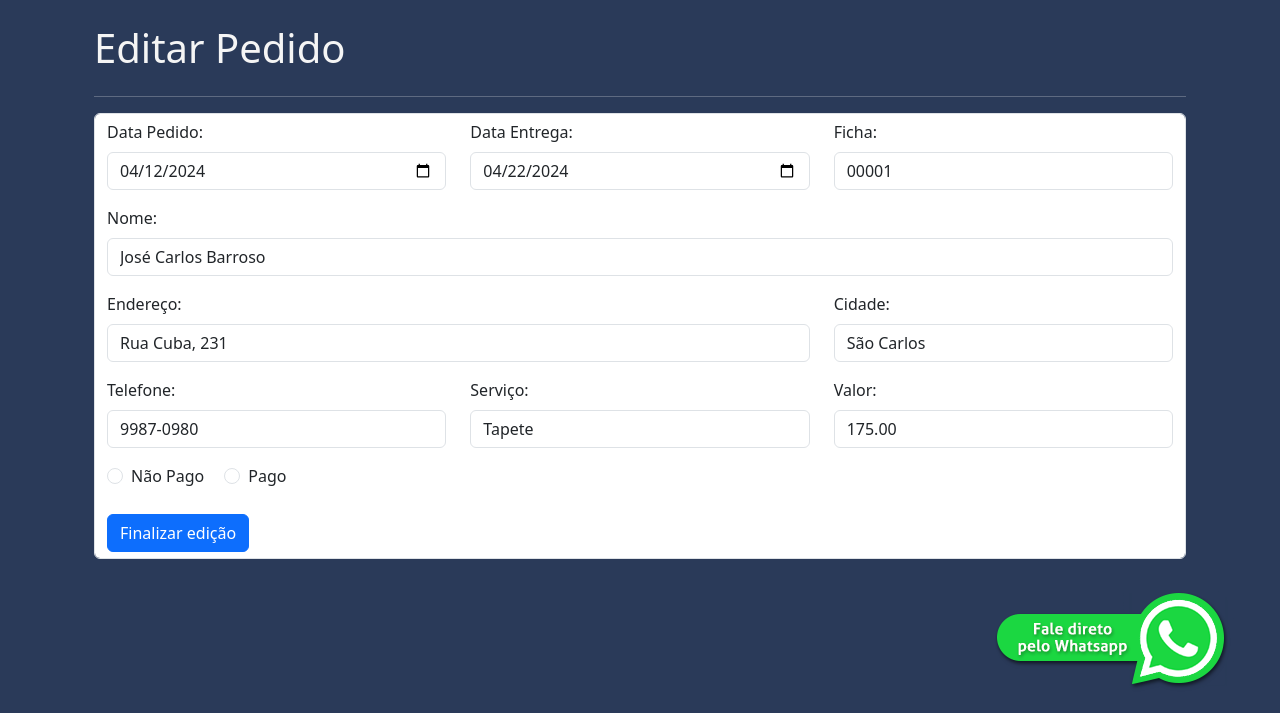
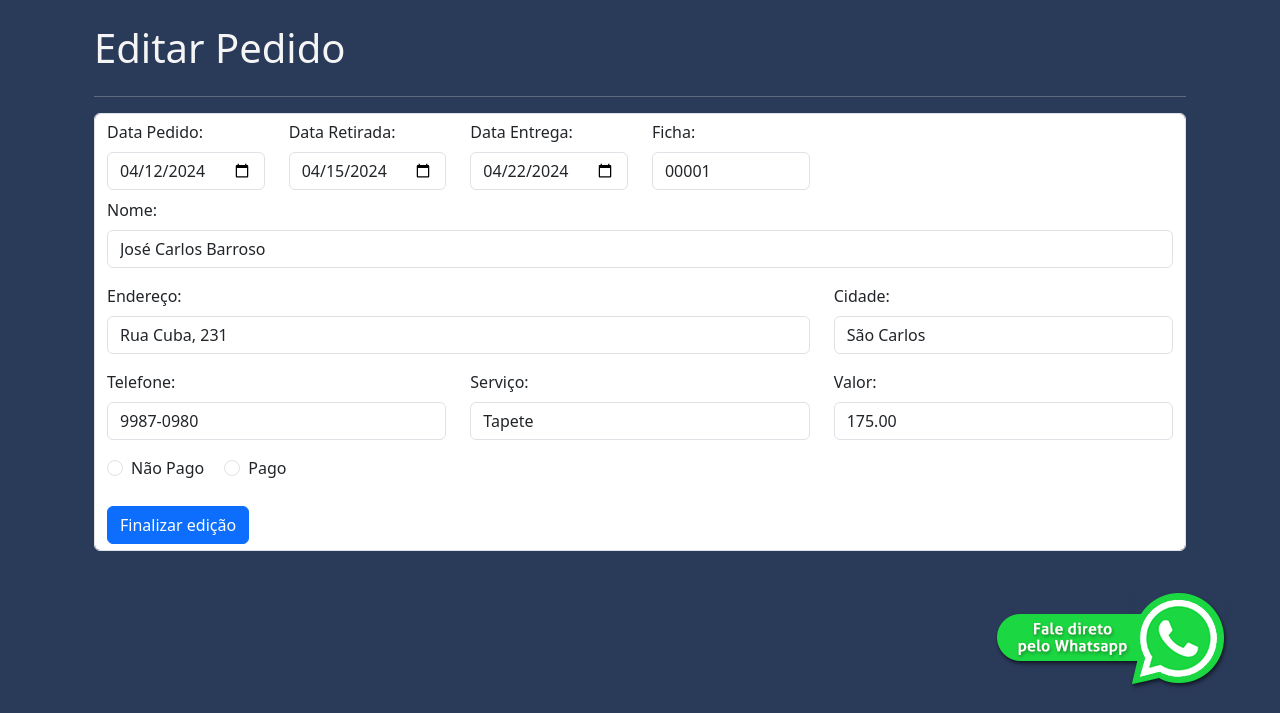
Before and after one commit to mar-santos/projeto_integrador, a Flask app: page /editar_pedido/1 in a window 1280 px wide. Shown: the part 56-769 px from the top of the page. Run offline with Flask 3, Linux system fonts and the light colour scheme; data comes from the database, SQL or seed files in the repository; both versions use the stored data as it was after the commit.

```diff
--- a/app.py
+++ b/app.py
@@ -22,8 +22,9 @@ db.init_app(app)
 class Product(db.Model):
     __tablename__ = "pedido"
     id_pedido = db.Column(db.Integer, primary_key=True)
-    data_pedido = db.Column(db.String(100))
-    data_entrega = db.Column(db.String(100))
+    data_pedido = db.Column(db.String(30))
+    data_retirada = db.Column(db.String(30))
+    data_entrega = db.Column(db.String(30))
     id_ficha = db.Column(db. String(30))
     nome = db.Column(db.String(200), nullable=False)
     endereco = db.Column(db.String(250))
@@ -35,6 +36,7 @@ class Product(db.Model):
 
 def __init__(self,
              data_pedido: str,
+             data_retirada: str,
              data_entrega: str,
              id_ficha: str,
              nome: str,
@@ -46,6 +48,7 @@ def __init__(self,
              status: str) -> None:
 
     self.data_pedido = data_pedido
+    self.data_retirada = data_retirada
     self.data_entrega = data_entrega
     self.id_ficha = id_ficha
     self.nome = nome
@@ -141,29 +144,7 @@ def verificar_autenticacao():
             return redirect("/erro_pagina_403")
 
 
-# Definição das rotas dinâmicas. CRUD de pedidos e despesas
-@app.route("/listar_pedidos", methods=['GET', 'POST'])
-def listar_pedidos():
-    if request.method == "POST":
-        termo = request.form["pesquisa"]
-        resultado = db.session.execute(db.select(Product).filter(
-            (Product.data_pedido.like(f'%{termo}%')) |
-            (Product.data_entrega.like(f'%{termo}%')) |
-            (Product.id_ficha.like(f'%{termo}%')) |
-            (Product.nome.like(f'%{termo}%')) |
-            (Product.endereco.like(f'%{termo}%')) |
-            (Product.cidade.like(f'%{termo}%')) |
-            (Product.telefone.like(f'%{termo}%')) |
-            (Product.servico.like(f'%{termo}%')) |
-            (Product.valor.like(f'%{termo}%')) |
-            (Product.status.like(f'%{termo}%')))
-        ).scalars()
-        return render_template('pedidos.html', pedidos=resultado)
-    else:
-        pedidos = db.session.execute(db.select(Product)).scalars()
-        return render_template('pedidos.html', pedidos=pedidos)
-
-
+# Definição das rotas dinâmicas. CRUD de pedidos
 @app.route("/cadastrar_pedido", methods=["GET", "POST"])
 def cadastrar_pedido():
     if request.method == "POST":
@@ -172,6 +153,7 @@ def cadastrar_pedido():
             dados = request.form
             pedido = Product(
                 data_pedido=dados["data_pedido"],
+                data_retirada=dados["data_retirada"],
                 data_entrega=dados["data_entrega"],
                 id_ficha=dados["id_ficha"],
                 nome=dados["nome"],
@@ -192,6 +174,29 @@ def cadastrar_pedido():
         return render_template("cadastrar_pedido.html")
 
 
+@app.route("/listar_pedidos", methods=['GET', 'POST'])
+def listar_pedidos():
+    if request.method == "POST":
+        termo = request.form["pesquisa"]
+        resultado = db.session.execute(db.select(Product).filter(
+            (Product.data_pedido.like(f'%{termo}%')) |
+            (Product.data_retirada.like(f'%{termo}%')) |
+            (Product.data_entrega.like(f'%{termo}%')) |
+            (Product.id_ficha.like(f'%{termo}%')) |
+            (Product.nome.like(f'%{termo}%')) |
+            (Product.endereco.like(f'%{termo}%')) |
+            (Product.cidade.like(f'%{termo}%')) |
+            (Product.telefone.like(f'%{termo}%')) |
+            (Product.servico.like(f'%{termo}%')) |
+            (Product.valor.like(f'%{termo}%')) |
+            (Product.status.like(f'%{termo}%')))
+        ).scalars()
+        return render_template('pedidos.html', pedidos=resultado)
+    else:
+        pedidos = db.session.execute(db.select(Product)).scalars()
+        return render_template('pedidos.html', pedidos=pedidos)
+
+
 @app.route("/editar_pedido/<int:id_pedido>", methods=["GET", "POST"])
 def editar_pedido(id_pedido):
     if request.method == "POST":
@@ -199,6 +204,7 @@ def editar_pedido(id_pedido):
         pedido = db.session.execute(db.select(Product).filter(Product.id_pedido == id_pedido)).scalar()
 
         pedido.data_pedido = dados_editados["data_pedido"]
+        pedido.data_retirada = dados_editados["data_retirada"]
         pedido.data_entrega = dados_editados["data_entrega"]
         pedido.id_ficha = dados_editados["id_ficha"]
         pedido.nome = dados_editados["nome"]
@@ -225,22 +231,7 @@ def deletar_pedido(id_pedido):
     return redirect("/listar_pedidos")
 
 
-@app.route("/listar_despesas", methods=['GET', 'POST'])
-def listar_despesas():
-    if request.method == "POST":
-        termo = request.form["pesquisa"]
-        resultado = db.session.execute(db.select(Product2).filter(
-            (Product2.despesa_data.like(f'%{termo}%')) |
-            (Product2.despesa_nome.like(f'%{termo}%')) |
-            (Product2.despesa_qtde.like(f'%{termo}%')) |
-            (Product2.despesa_valor.like(f'%{termo}%')))
-        ).scalars()
-        return render_template('listar_despesas.html', despesa=resultado)
-    else:
-        despesas = db.session.execute(db.select(Product2)).scalars()
-        return render_template('listar_despesas.html', despesa=despesas)
-
-
+# Definição das rotas dinâmicas. CRUD de despesas
 @app.route("/cadastrar_despesas", methods=["GET", "POST"])
 def cadastrar_despesas():
     if request.method == "POST":
@@ -261,6 +252,22 @@ def cadastrar_despesas():
             return render_template("cadastrar_despesas.html", status=status)
     else:
         return render_template("cadastrar_despesas.html")
+
+
+@app.route("/listar_despesas", methods=['GET', 'POST'])
+def listar_despesas():
+    if request.method == "POST":
+        termo = request.form["pesquisa"]
+        resultado = db.session.execute(db.select(Product2).filter(
+            (Product2.despesa_data.like(f'%{termo}%')) |
+            (Product2.despesa_nome.like(f'%{termo}%')) |
+            (Product2.despesa_qtde.like(f'%{termo}%')) |
+            (Product2.despesa_valor.like(f'%{termo}%')))
+        ).scalars()
+        return render_template('listar_despesas.html', despesa=resultado)
+    else:
+        despesas = db.session.execute(db.select(Product2)).scalars()
+        return render_template('listar_despesas.html', despesa=despesas)
 
 
 @app.route("/editar_despesas/<int:id_despesa>", methods=["GET", "POST"])
@@ -390,4 +397,4 @@ def logout():
 if __name__ == "__main__":
     with app.app_context():
         db.create_all() # Criação do BD caso o mesmo não exista
-        app.run(debug=False)
+        app.run(debug=True)
--- a/templates/cadastrar_pedido.html
+++ b/templates/cadastrar_pedido.html
@@ -17,6 +17,12 @@
                 <div class="mb-2">
                     <label for="exampleFormControlInput1" class="form-label">Data Pedido: </label>
                     <input type="date" class="form-control" name="data_pedido" placeholder="dia/mês/ano" required>
+                </div>
+            </div>
+            <div class="col-md-2">
+                <div class="mb-2">
+                    <label for="exampleFormControlInput1" class="form-label">Data Retirada: </label>
+                    <input type="date" class="form-control" name="data_retirada" placeholder="dia/mês/ano">
                 </div>
             </div>
             <div class="col-md-2">
--- a/templates/editar_pedido.html
+++ b/templates/editar_pedido.html
@@ -9,22 +9,29 @@
     <hr>
     <form action="{{url_for('editar_pedido', id_pedido=pedido.id_pedido)}}" class="form-control" method="post">
         <div class="row">
-            <div class="col-md-4">
-                <div class="mb-3">
+            <div class="col-md-2">
+                <div class="mb-2">
                     <label for="exampleFormControlInput1" class="form-label">Data Pedido: </label>
                     <input type="date" class="form-control" name="data_pedido" placeholder="dia/mês/ano"
                         value="{{pedido.data_pedido}}" required>
                 </div>
             </div>
-            <div class="col-md-4">
-                <div class="mb-3">
+            <div class="col-md-2">
+                <div class="mb-2">
+                    <label for="exampleFormControlInput1" class="form-label">Data Retirada: </label>
+                    <input type="date" class="form-control" name="data_retirada" placeholder="dia/mês/ano"
+                        value="{{pedido.data_retirada}}">
+                </div>
+            </div>
+            <div class="col-md-2">
+                <div class="mb-2">
                     <label for="exampleFormControlInput1" class="form-label">Data Entrega: </label>
                     <input type="date" class="form-control" name="data_entrega" placeholder="dia/mês/ano"
                         value="{{pedido.data_entrega}}">
                 </div>
             </div>
-            <div class="col-md-4">
-                <div class="mb-3">
+            <div class="col-md-2">
+                <div class="mb-2">
                     <label for="exampleFormControlInput1" class="form-label">Ficha: </label>
                     <input type="text" class="form-control" name="id_ficha" placeholder="Ficha número"
                             value="{{pedido.id_ficha}}">
```
Also changed, not shown: templates/pedidos.html (+6 -5 lines), templates/result_e.html (+7 -7 lines), templates/result_p.html (+6 -5 lines), instance/tapete.db.
